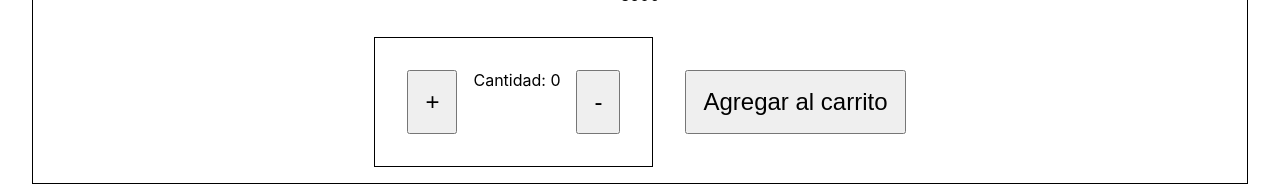
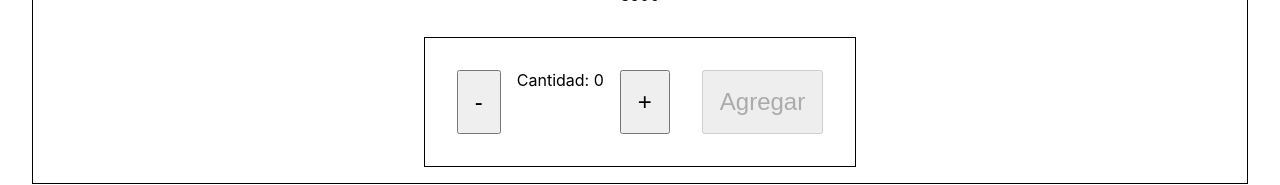
Before and after one commit to facu-otero/Rugby_Store, a React (Create React App) app: page /product/0 in a window 1280 px wide. Shown: the part 618-803 px from the top of the page. Built offline with nearby package versions, Linux system fonts and the light colour scheme; data requests are answered from the project's data file.

Commit message:
correccion en el cart

```diff
--- a/src/itemContainer/itemCount/ItemCount.js
+++ b/src/itemContainer/itemCount/ItemCount.js
@@ -1,7 +1,7 @@
 import * as React from "react";
 import "./ItemCount.css";
 
-const ClickCounter = () => {
+const ItemCount = ({onAdd}) => {
   const [counter, setCounter] = React.useState(0);
   const addHandleClick = () => {
     setCounter((prevState) => prevState + 1);
@@ -14,19 +14,30 @@ const ClickCounter = () => {
 
     };
   };
+  const addHandler = ()=>{
+
+    onAdd(counter)
+}
 
 
   return (
     <>
     <div className="counter">
-      <button onClick={addHandleClick}>+</button>
+      <button onClick={quitHandleClick}>-</button>
       <p className="cantidad">Cantidad: {counter}</p>
       <br />
-      <button onClick={quitHandleClick}>-</button>
+      <button onClick={addHandleClick}>+</button>
+      <button disabled={ counter <= 0} onClick={addHandler}>Agregar</button>
+
     </div>
 
     </>
   );
 };
 
-export default ClickCounter;
+export default ItemCount;
+
+export const useCounter = () => {
+  const quantity = 0;
+  return quantity
+}
--- a/src/itemContainer/itemdetailContainer/itemdetail.jsx
+++ b/src/itemContainer/itemdetailContainer/itemdetail.jsx
@@ -1,14 +1,19 @@
 import * as React from 'react';
-import {useParams} from "react-router-dom";
-import ClickCounter from '../itemCount/ItemCount';
+import {useParams, Link} from "react-router-dom";
+import ItemCount from '../itemCount/ItemCount';
 import "./itemDetail.css";
-import {useCart} from "../../context/CartContext";
+import CartContext from "../../context/CartContext"
 
 
 const Itemdetail = () => {
     const [product, setProduct] = React.useState({});
     const {id} = useParams();
-    const { addItem} = useCart()
+    const [qty, setQty] = React.useState(0)
+    const {addItem} = React.useContext(CartContext)
+
+
+
+
 
     React.useEffect (() => {
 
@@ -18,9 +23,13 @@ const Itemdetail = () => {
     .catch((error) => console.log(`Hubo un error ${error.status}`));
     }, [id]);
 
-    const addToCart = () =>{
-      addItem(product, 1);
-    };
+    const onAdd = (quantityToAdd) => {
+      const qty = parseInt(quantityToAdd)
+      console.log('se agrego un item', product)
+      addItem(product, qty)
+      setQty(qty)
+  }
+;
     return (
               <div className="container">
               <h1>Detalle de Producto</h1>
@@ -28,9 +37,14 @@ const Itemdetail = () => {
               <img src= {product?.image} alt="imagen del producto"/>
               <p>{product.description}</p>
               <p>{product?.price}</p>
-              <ClickCounter>
-              </ClickCounter>
-              <button onClick={addToCart}>Agregar al carrito</button>
+              { qty === 0 ?
+                    (product.title && <ItemCount onAdd={onAdd} />)
+                        :
+                    <Link to='/cart' >
+                        <button >Terminar mi compra</button>
+                    </Link>
+                }
+
               </div>
 
           );
```
Lines whose indentation alone changed are shown as unchanged.
